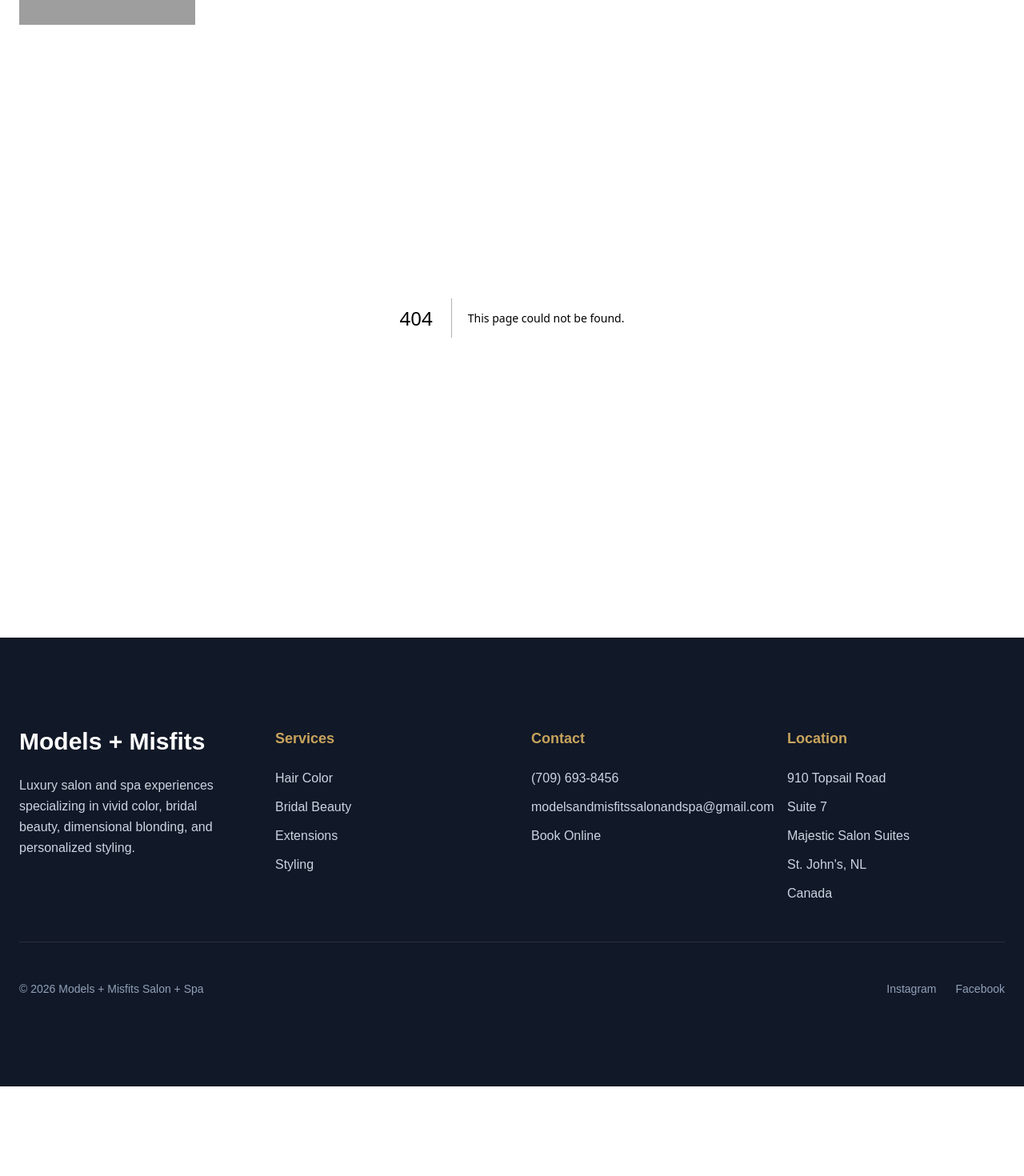
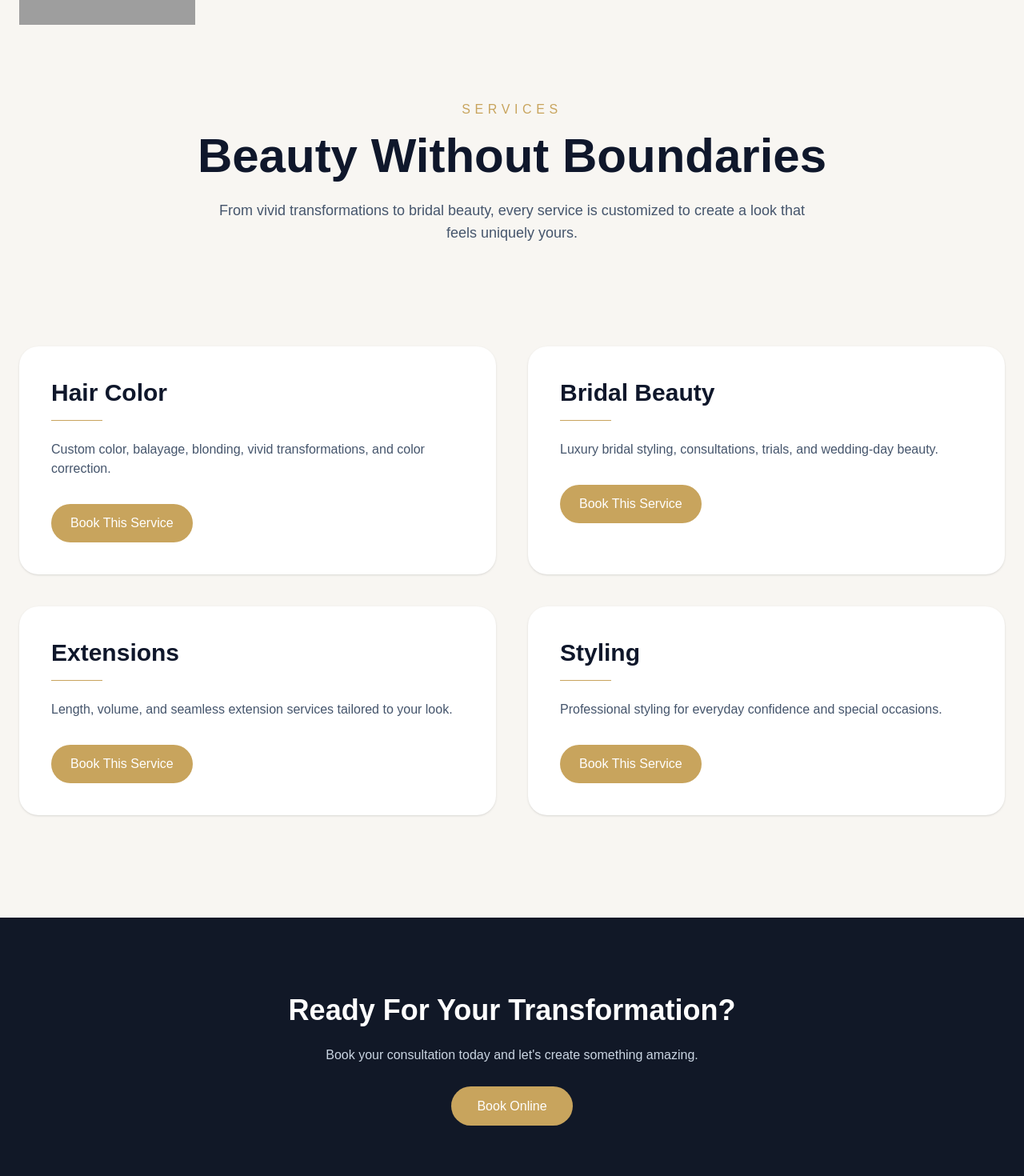
Before and after one commit to leobennett85/models-misfits-website, a Next.js app: page /services in a window 1280 px wide. Before the commit this address had no page. Shown: the part 100-1570 px from the top of the page at 80% size. Before the commit the page ends 1458 px from the top, so only its background shows below. Built offline with nearby package versions, Linux system fonts and the light colour scheme; grey boxes are pictures that could not be loaded.

Commit message:
Create bridal landing page

```diff
--- /dev/null
+++ b/app/bridal/page.tsx
@@ -0,0 +1,193 @@
+import Image from "next/image";
+
+export default function BridalPage() {
+  return (
+    <main className="bg-[#f8f6f2]">
+
+      {/* Hero */}
+      <section className="px-6 py-32 text-center">
+
+        <p className="mb-4 uppercase tracking-[0.35em] text-[#c8a45d]">
+          Bridal Beauty
+        </p>
+
+        <h1 className="mb-8 text-6xl font-bold text-slate-900">
+          Your Wedding Day,
+          Beautifully Styled
+        </h1>
+
+        <p className="mx-auto max-w-3xl text-lg text-slate-600">
+          Luxury bridal hair services designed to help you feel confident,
+          beautiful, and completely yourself on one of life's most important days.
+        </p>
+
+      </section>
+
+      {/* Main Content */}
+      <section className="mx-auto max-w-7xl px-6 pb-32">
+
+        <div className="grid items-center gap-20 lg:grid-cols-2">
+
+          {/* Image */}
+          <div>
+            <Image
+              src="/services/bridal.png"
+              alt="Bridal Styling"
+              width={1200}
+              height={1200}
+              className="
+                w-full
+                rounded-[3rem]
+                shadow-2xl
+              "
+            />
+          </div>
+
+          {/* Content */}
+          <div>
+
+            <h2 className="mb-6 text-4xl font-bold text-slate-900">
+              A Luxury Bridal Experience
+            </h2>
+
+            <p className="mb-6 text-lg leading-relaxed text-slate-600">
+              Every bridal service begins with a personalized consultation
+              focused on your vision, wedding style, dress, and overall look.
+            </p>
+
+            <p className="mb-10 text-lg leading-relaxed text-slate-600">
+              Together we'll create a timeless hairstyle that photographs
+              beautifully, lasts throughout the day, and feels uniquely yours.
+            </p>
+
+            <div className="grid gap-6 sm:grid-cols-2">
+
+              <div className="rounded-3xl bg-white p-6 shadow-sm">
+                <h3 className="mb-2 font-semibold text-slate-900">
+                  Bridal Trials
+                </h3>
+
+                <p className="text-slate-600">
+                  Perfect your look before the big day.
+                </p>
+              </div>
+
+              <div className="rounded-3xl bg-white p-6 shadow-sm">
+                <h3 className="mb-2 font-semibold text-slate-900">
+                  Wedding Day Styling
+                </h3>
+
+                <p className="text-slate-600">
+                  Calm, professional styling for your wedding.
+                </p>
+              </div>
+
+            </div>
+
+          </div>
+
+        </div>
+
+      </section>
+
+      {/* Process */}
+      <section className="bg-white py-32">
+
+        <div className="mx-auto max-w-6xl px-6">
+
+          <div className="mb-20 text-center">
+
+            <p className="mb-4 uppercase tracking-[0.35em] text-[#c8a45d]">
+              The Process
+            </p>
+
+            <h2 className="text-5xl font-bold text-slate-900">
+              Simple & Stress Free
+            </h2>
+
+          </div>
+
+          <div className="grid gap-10 md:grid-cols-3">
+
+            <div className="text-center">
+              <div className="mb-6 text-5xl font-bold text-[#c8a45d]">
+                01
+              </div>
+
+              <h3 className="mb-4 text-2xl font-semibold">
+                Consultation
+              </h3>
+
+              <p className="text-slate-600">
+                Discuss your vision, style, and wedding details.
+              </p>
+            </div>
+
+            <div className="text-center">
+              <div className="mb-6 text-5xl font-bold text-[#c8a45d]">
+                02
+              </div>
+
+              <h3 className="mb-4 text-2xl font-semibold">
+                Trial Session
+              </h3>
+
+              <p className="text-slate-600">
+                Refine and perfect your final bridal look.
+              </p>
+            </div>
+
+            <div className="text-center">
+              <div className="mb-6 text-5xl font-bold text-[#c8a45d]">
+                03
+              </div>
+
+              <h3 className="mb-4 text-2xl font-semibold">
+                Wedding Day
+              </h3>
+
+              <p className="text-slate-600">
+                Relax while we bring your vision to life.
+              </p>
+            </div>
+
+          </div>
+
+        </div>
+
+      </section>
+
+      {/* CTA */}
+      <section className="bg-[#111827] px-6 py-24 text-center text-white">
+
+        <h2 className="mb-6 text-4xl font-bold">
+          Reserve Your Bridal Consultation
+        </h2>
+
+        <p className="mx-auto mb-10 max-w-2xl text-slate-300">
+          Let's create a wedding-day look you'll love forever.
+        </p>
+
+        <a
+          href="https://www.vagaro.com/modelsandmisfitssalonandspa/book-now"
+          target="_blank"
+          rel="noopener noreferrer"
+          className="
+            rounded-full
+            bg-[#c8a45d]
+            px-8
+            py-4
+            text-white
+            transition-all
+            duration-300
+            hover:scale-105
+          "
+        >
+          Book Bridal Consultation
+        </a>
+
+      </section>
+
+    </main>
+  );
+}
--- /dev/null
+++ b/app/services/page.tsx
@@ -0,0 +1,129 @@
+import Link from "next/link";
+
+const services = [
+  {
+    title: "Hair Color",
+    description:
+      "Custom color, balayage, blonding, vivid transformations, and color correction.",
+  },
+  {
+    title: "Bridal Beauty",
+    description:
+      "Luxury bridal styling, consultations, trials, and wedding-day beauty.",
+  },
+  {
+    title: "Extensions",
+    description:
+      "Length, volume, and seamless extension services tailored to your look.",
+  },
+  {
+    title: "Styling",
+    description:
+      "Professional styling for everyday confidence and special occasions.",
+  },
+];
+
+export default function ServicesPage() {
+  return (
+    <main className="bg-[#f8f6f2]">
+
+      {/* Hero */}
+      <section className="px-6 py-32 text-center">
+
+        <p className="mb-4 uppercase tracking-[0.35em] text-[#c8a45d]">
+          Services
+        </p>
+
+        <h1 className="mb-6 text-6xl font-bold text-slate-900">
+          Beauty Without Boundaries
+        </h1>
+
+        <p className="mx-auto max-w-3xl text-lg text-slate-600">
+          From vivid transformations to bridal beauty,
+          every service is customized to create a look
+          that feels uniquely yours.
+        </p>
+
+      </section>
+
+      {/* Services */}
+      <section className="mx-auto max-w-7xl px-6 pb-32">
+
+        <div className="grid gap-10 md:grid-cols-2">
+
+          {services.map((service) => (
+            <div
+              key={service.title}
+              className="
+                rounded-3xl
+                bg-white
+                p-10
+                shadow-sm
+              "
+            >
+              <h2 className="mb-4 text-3xl font-semibold text-slate-900">
+                {service.title}
+              </h2>
+
+              <div className="mb-6 h-px w-16 bg-[#c8a45d]" />
+
+              <p className="mb-8 text-slate-600">
+                {service.description}
+              </p>
+
+              <a
+                href="https://www.vagaro.com/modelsandmisfitssalonandspa/book-now"
+                target="_blank"
+                rel="noopener noreferrer"
+                className="
+                  inline-block
+                  rounded-full
+                  bg-[#c8a45d]
+                  px-6
+                  py-3
+                  text-white
+                  transition-all
+                  duration-300
+                  hover:scale-105
+                "
+              >
+                Book This Service
+              </a>
+            </div>
+          ))}
+
+        </div>
+
+      </section>
+
+      {/* CTA */}
+      <section className="bg-[#111827] px-6 py-24 text-center text-white">
+
+        <h2 className="mb-6 text-4xl font-bold">
+          Ready For Your Transformation?
+        </h2>
+
+        <p className="mx-auto mb-10 max-w-2xl text-slate-300">
+          Book your consultation today and let's create something amazing.
+        </p>
+
+        <a
+          href="https://www.vagaro.com/modelsandmisfitssalonandspa/book-now"
+          target="_blank"
+          rel="noopener noreferrer"
+          className="
+            rounded-full
+            bg-[#c8a45d]
+            px-8
+            py-4
+            text-white
+          "
+        >
+          Book Online
+        </a>
+
+      </section>
+
+    </main>
+  );
+}
--- a/components/layout/Navbar.tsx
+++ b/components/layout/Navbar.tsx
@@ -159,7 +159,7 @@ export default function Navbar() {
             </a>
 
             <a
-              href="#bridal"
+              href="/bridal"
               className="py-4 text-lg"
               onClick={() => setMenuOpen(false)}
             >
```
